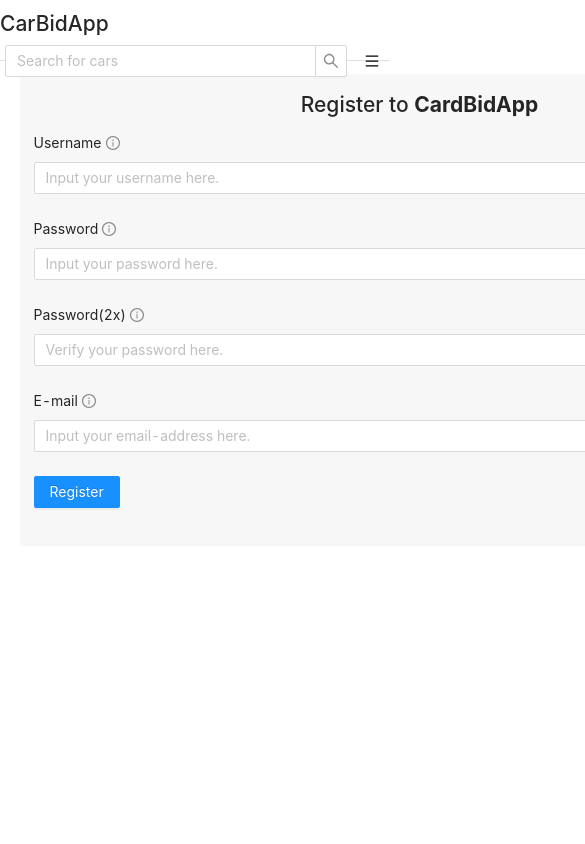
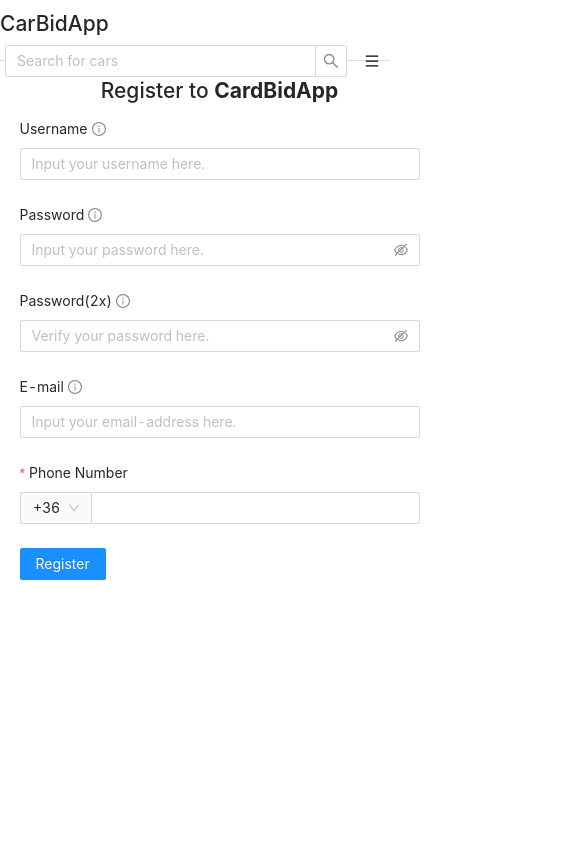
Before and after one commit to Petiazediter/CarAppRewrite, a React (Create React App) app in the folder car-app-frontend/: page /register in a window 390 px wide. Shown: the top 844 px of the page, 585 px wide, since content can reach past the window. Built offline with nearby package versions, Linux system fonts and the light colour scheme.

Commit message:
Add design to input fields + create mobile phone optional field.

```diff
--- a/car-app-frontend/src/components/register-page/RegisterPage.styled.ts
+++ b/car-app-frontend/src/components/register-page/RegisterPage.styled.ts
@@ -1,10 +1,8 @@
 import styled from '@emotion/styled';
 
 export const RegisterContainerSection = styled.section({
-	width: '800px',
+	width: '400px',
 	margin: 'auto',
-	background: '#F8F7F7',
-	padding: '1em',
 	h1: {
 		width: '100%',
 		textAlign: 'center',
--- a/car-app-frontend/src/components/register-page/RegisterPage.tsx
+++ b/car-app-frontend/src/components/register-page/RegisterPage.tsx
@@ -1,8 +1,23 @@
 import { FunctionComponent } from 'react';
 import { RegisterContainerSection } from './RegisterPage.styled';
 
-import { Button, Form, Input } from 'antd';
+import { Button, Form, Input, Select } from 'antd';
 import { InfoCircleOutlined } from '@ant-design/icons';
+
+const { Option } = Select;
+
+const prefixSelector = (
+	<Form.Item name="prefix" noStyle>
+		<Select
+			defaultValue="36"
+			style={{
+				width: 70,
+			}}
+		>
+			<Option value="36">+36</Option>
+		</Select>
+	</Form.Item>
+);
 
 const RegisterPage: FunctionComponent = () => {
 	return (
@@ -60,6 +75,23 @@
 						placeholder="Input your email-address here."
 					></Input>
 				</Form.Item>
+				<Form.Item
+					name="phone"
+					label="Phone Number"
+					rules={[
+						{
+							required: true,
+							message: 'Please input your phone number!',
+						},
+					]}
+				>
+					<Input
+						addonBefore={prefixSelector}
+						style={{
+							width: '100%',
+						}}
+					/>
+				</Form.Item>
 				<Form.Item name="submitButton">
 					<Button type="primary" htmlType="submit">
 						Register
```
